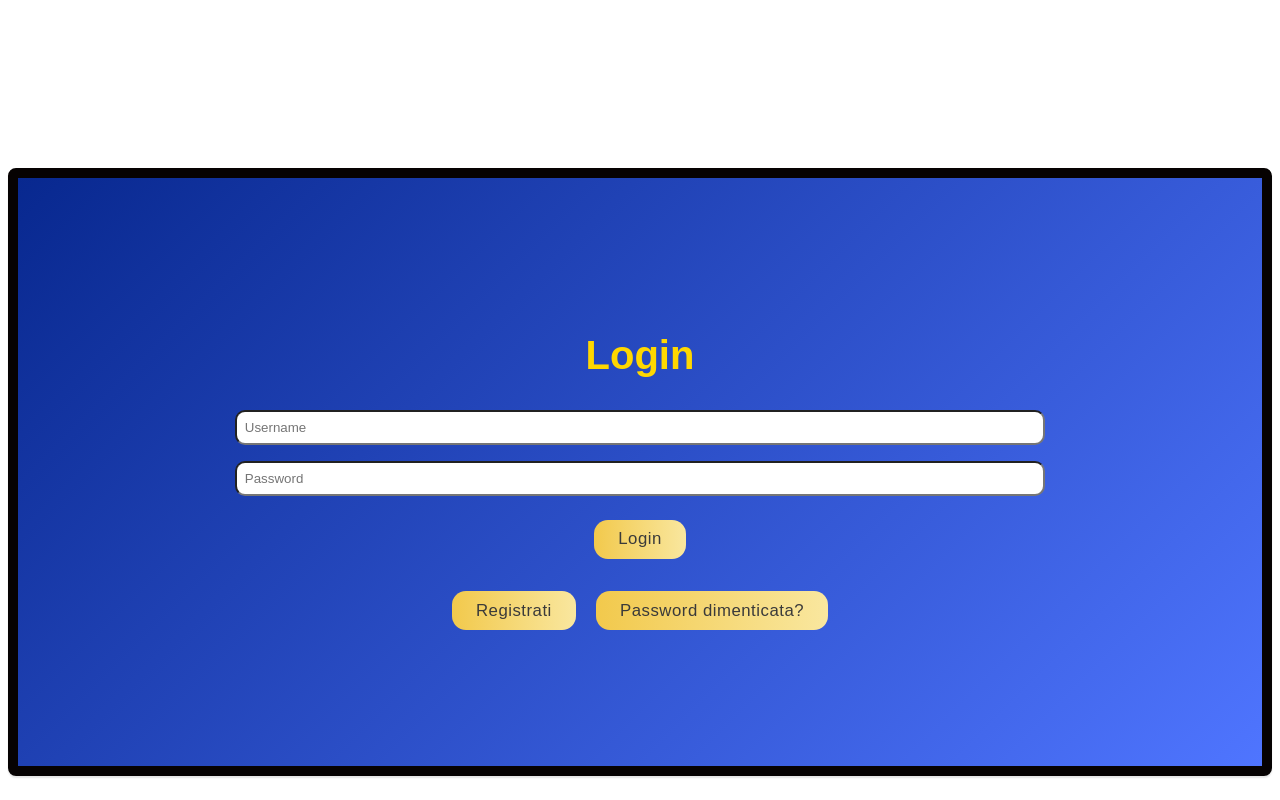
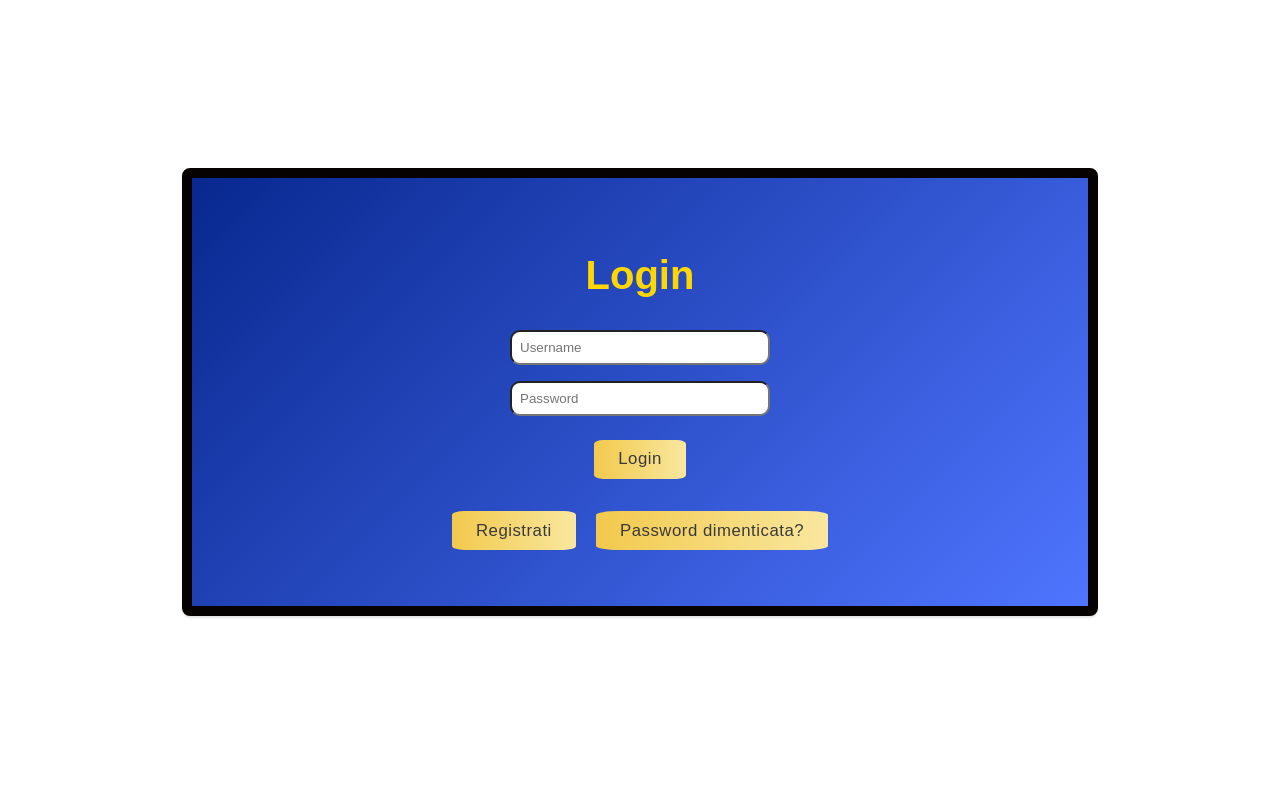
Before and after one commit to simofb21/Donatos, a Flask app: page / in a window 1280 px wide. Run offline with Flask 3, Linux system fonts and the light colour scheme.

Commit message:
Add files via upload
risistemato css daje nnamoooo

```diff
--- a/src/static/css/style.css
+++ b/src/static/css/style.css
@@ -3,7 +3,8 @@
 #register-container,
 #welcome-container {
     background: linear-gradient(135deg, #08288f 0%, #4f75ff 100%);
-    padding: 8rem;
+    padding: 3rem;
+    width: 50rem;
     border-radius: 8px;
     box-shadow: 0 2px 0.1rem rgba(0,0,0,0.1);
     border: 10px solid rgb(6, 2, 2);
@@ -29,7 +30,7 @@ input {
     display: block;
     margin: 1rem auto;
     padding: 0.5rem;
-    width: 80%;
+    width: 30%;
     border-radius: 10px;
 }
 
@@ -40,7 +41,7 @@ button {
     border: none;
     background: linear-gradient(to right, #f2c94c, #f9e79f);
     color: #3a3a3a;
-    border-radius: 14px;
+    border-radius: 10%;
     cursor: pointer;
     font-size: 1.05rem;
     font-family: 'Montserrat', sans-serif;
```
